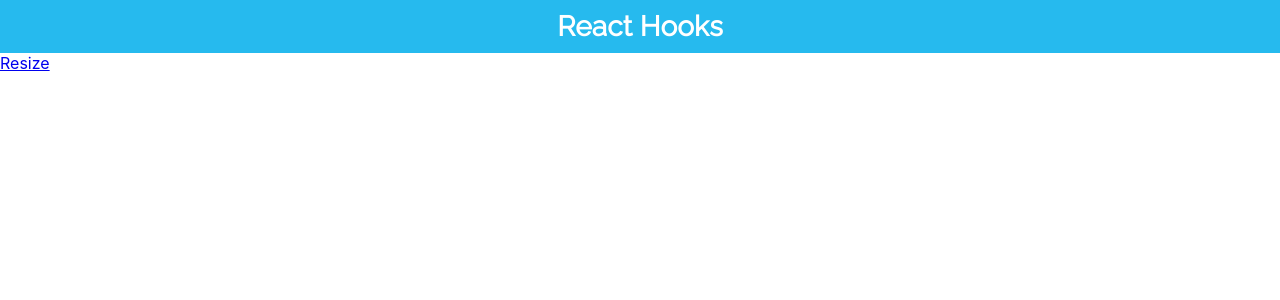
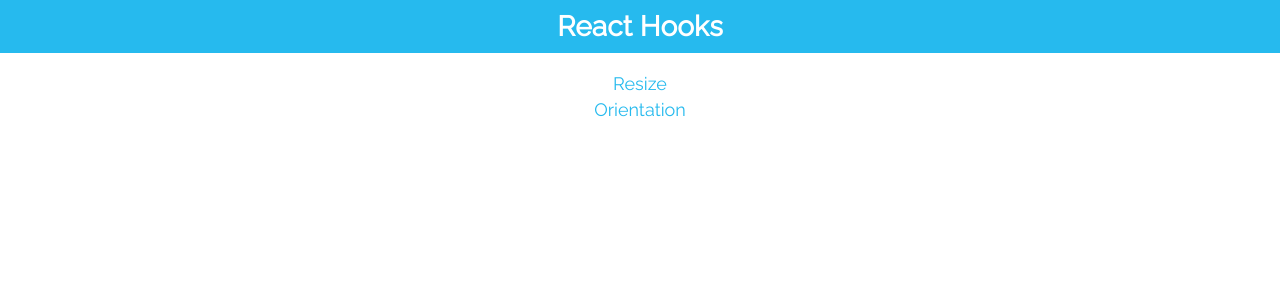
Before and after one commit to AndrewUsher/react-hooks, a React (Create React App) app: page / in a window 1280 px wide. Shown: the top 300 px of the page. Built offline with nearby package versions, Linux system fonts and the light colour scheme.

Commit message:
Add device orientation hook

```diff
--- a/src/App.js
+++ b/src/App.js
@@ -3,6 +3,7 @@
 import { ThemeProvider } from 'styled-components'
 import Header from './Header'
 import Home from './Home'
+import Orientation from './Orientation'
 import Resize from './Resize'
 
 class App extends Component {
@@ -14,6 +15,7 @@
             <Header />
             <Switch>
               <Route exact component={Home} path="/" />
+              <Route exact component={Orientation} path="/orientation"/>
               <Route exact component={Resize} path="/resize" />
             </Switch>
           </div>
--- a/src/Home.js
+++ b/src/Home.js
@@ -1,10 +1,27 @@
 import React from 'react'
 import { Link } from 'react-router-dom'
+import styled from 'styled-components'
 
+const Styled = {
+  Section: styled.section`
+    padding-top: 20px;
+    text-align: center;
+
+    a {
+      display: block;
+      color: ${props => props.theme.primaryColor};
+      font-size: 18px;
+      font-family: ${props => props.theme.primaryFont};
+      margin-bottom: 5px;
+      text-decoration: none;
+    }
+  `
+}
 const Home = () => (
-  <section>
+  <Styled.Section>
     <Link to="/resize">Resize</Link>
-  </section>
+    <Link to="/orientation">Orientation</Link>
+  </Styled.Section>
 )
 
 export default Home
--- /dev/null
+++ b/src/Orientation.js
@@ -0,0 +1,19 @@
+import React from 'react'
+import useDeviceOrientation from './withDeviceOrientation'
+
+const Orientation = () => {
+  const orientation = useDeviceOrientation()
+  return (
+    <section>
+      <h2>Orientation</h2>
+      <ul>
+        <li>Absolute: {orientation.absolute.toString()}</li>
+        <li>Alpha: {orientation.alpha}</li>
+        <li>Beta: {orientation.beta}</li>
+        <li>Gamma: {orientation.gamma}</li>
+      </ul>
+    </section>
+  )
+}
+
+export default Orientation
--- a/src/Resize.js
+++ b/src/Resize.js
@@ -2,14 +2,11 @@
 import useWindowResize from './withWindowResize';
 
 const Resize = () => {
-  const [name, setName] = useState('Drew')
-  const handleChange = (e) => setName(e.target.value)
   const size = useWindowResize()
   return (
     <section >
       <h1>Resize</h1>
       <h2>Window width is {size}</h2>
-      <input type="text" value={name} onChange={handleChange}/>
     </section>
   )
 }
--- /dev/null
+++ b/src/withDeviceOrientation.js
@@ -0,0 +1,32 @@
+import { useState, useEffect } from 'react'
+
+const withDeviceOrientation = () => {
+  const [orientation, setOrientation] = useState({
+    absolute: 0,
+    alpha: 0,
+    beta: 0,
+    gamma: 0
+  })
+
+  const handleOrientationChange = e =>
+    setOrientation({
+      absolute: e.absolute,
+      alpha: e.alpha,
+      beta: e.beta,
+      gamma: e.gamma
+    })
+
+  useEffect(
+    () => {
+      window.addEventListener('deviceorientation', handleOrientationChange)
+
+      return () =>
+        window.removeEventListener('deviceorientation', handleOrientationChange)
+    },
+    [window]
+  )
+
+  return orientation
+}
+
+export default withDeviceOrientation
--- a/src/withWindowResize.js
+++ b/src/withWindowResize.js
@@ -1,20 +1,19 @@
-import {useState, useEffect} from 'react'
+import { useState, useEffect } from 'react'
 
 const useWindowResize = () => {
   const [width, setWidth] = useState(window.innerWidth)
 
-  function handleWidthChange () {
+  function handleWidthChange() {
     setWidth(window.innerWidth)
   }
 
-  useEffect(() => {
-    console.log('add')
-    window.addEventListener('resize', handleWidthChange)
-    return () => {
-      console.log('remove')
-      window.removeEventListener('resize', handleWidthChange)
-    }
-  }, [width])
+  useEffect(
+    () => {
+      window.addEventListener('resize', handleWidthChange)
+      return () => window.removeEventListener('resize', handleWidthChange)
+    },
+    [window]
+  )
 
   return width
 }
```
